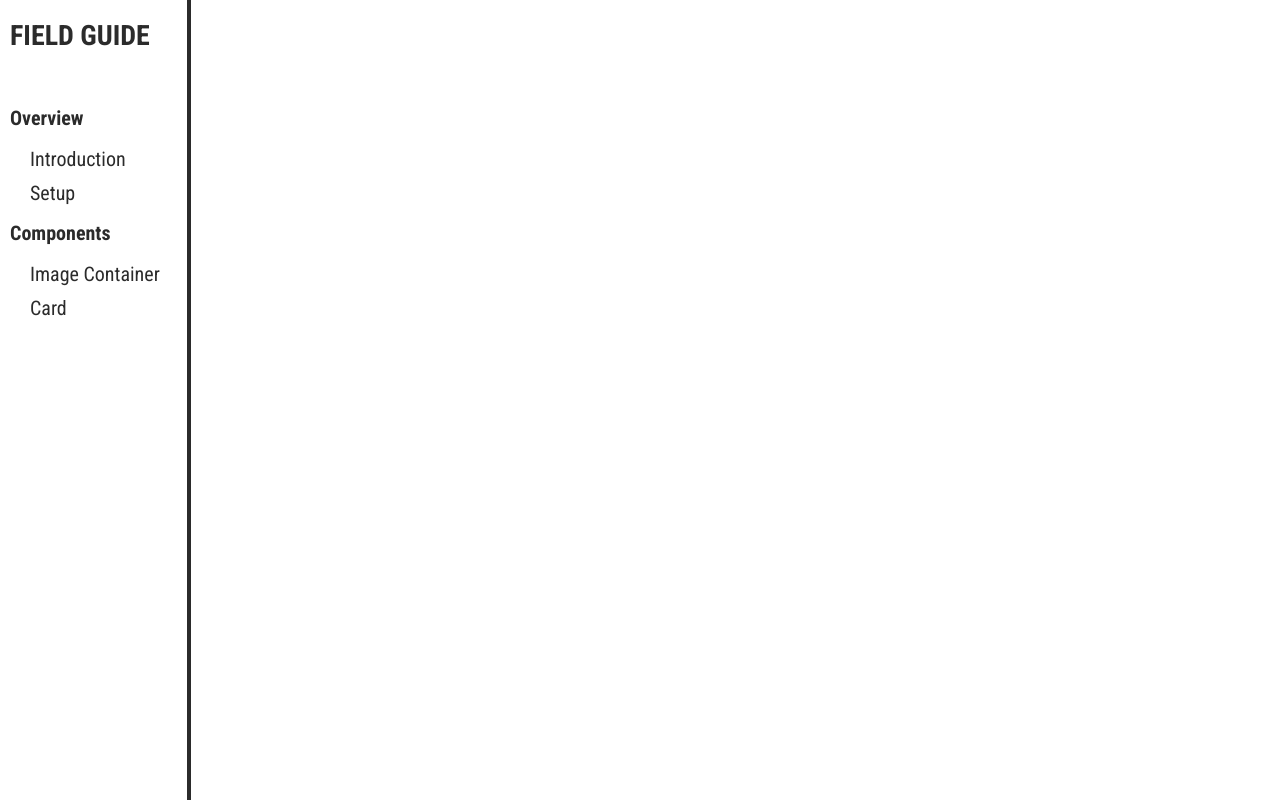
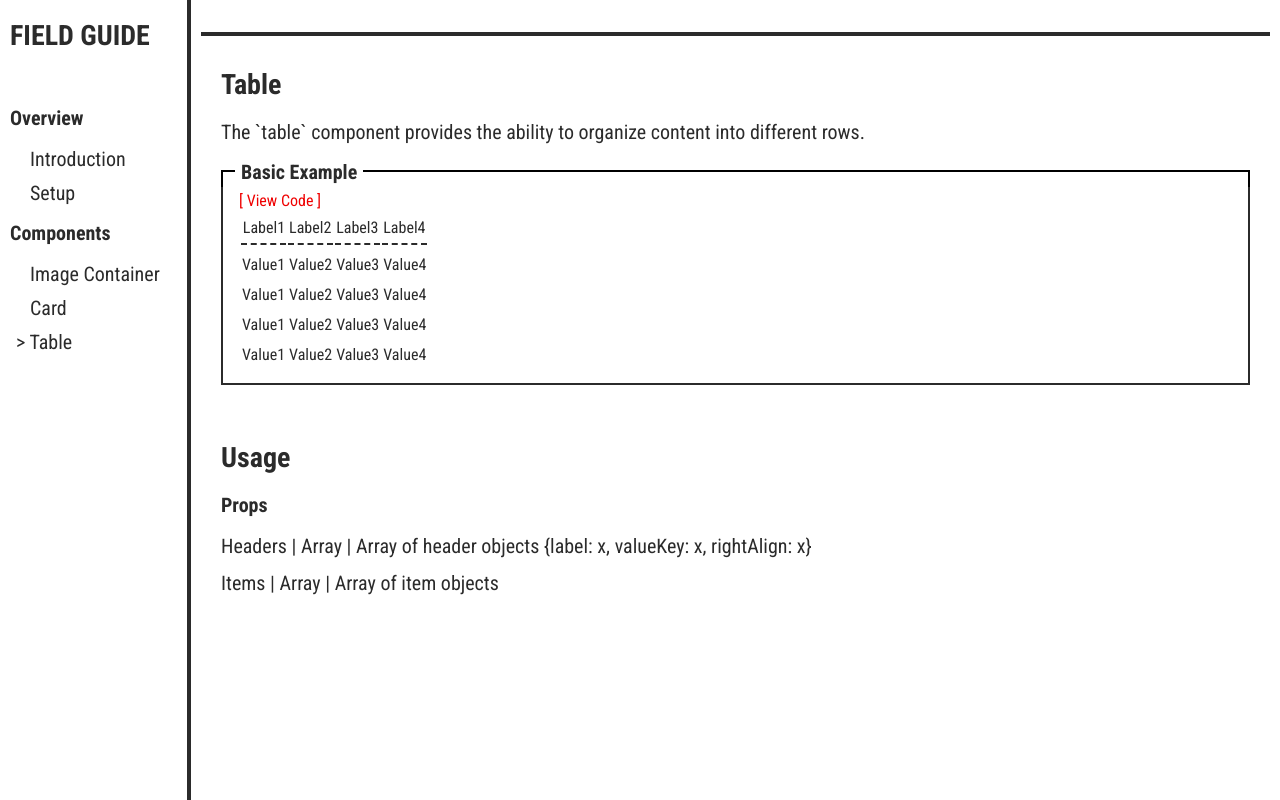
Before and after one commit to logan-laughery/field-guide-ui, a Vue app: page /#/Table in a window 1280 px wide. Built offline with nearby package versions, Linux system fonts and the light colour scheme; what vue-highlightjs would draw is missing.

Commit message:
Add new table component

```diff
--- a/src/App.vue
+++ b/src/App.vue
@@ -66,6 +66,10 @@ export default {
         to: '/Card',
         label: 'Card',
       },
+      {
+        to: '/Table',
+        label: 'Table',
+      },
     ],
     overviewLinks: [
       {
--- /dev/null
+++ b/src/components/Table.vue
@@ -0,0 +1,67 @@
+<template>
+  <div class="table-container">
+    <table>
+      <thead>
+        <tr>
+          <th
+            v-for="(header, index) in headers"
+            :key="index"
+            :style="{ textAlign: header.rightAlign ? 'right' : 'initial'  }"
+          >
+            {{ header.label }}
+          </th>
+        </tr>
+      </thead>
+      <tbody>
+        <tr v-for="(row, rowIndex) in items" :key="'row' + rowIndex">
+          <td
+            v-for="(col, colIndex) in Object.keys(row).length"
+            :key="'col' + colIndex"
+            :style="{ textAlign: headers[colIndex].rightAlign ? 'right' : 'initial'  }"
+          >
+            {{ row[headers[colIndex].valueKey] }}
+          </td>
+        </tr>
+      </tbody>
+    </table>
+  </div>
+</template>
+
+<script>
+import 'highlight.js/styles/default.css';
+
+export default {
+  name: 'Table',
+  props: {
+    items: {
+      type: Array,
+      required: true,
+      default: () => [],
+    },
+    headers: {
+      type: Array,
+      required: true,
+      default: () => [],
+      validator: (headers) => {
+        const requiredKeys = ['label', 'valueKey', 'rightAlign'];
+        return headers.every(
+          (header) => requiredKeys.every(
+            (key) => Object.prototype.hasOwnProperty.call(header, key),
+          ),
+        );
+      },
+    },
+  },
+};
+</script>
+
+<style scoped>
+.table-container th {
+  font-weight: normal;
+  border-bottom: 2px dashed;
+  padding-bottom: .35em;
+}
+.table-container td {
+  padding-top: .5em;
+}
+</style>
--- a/src/components/index.js
+++ b/src/components/index.js
@@ -10,6 +10,7 @@ import Divider from './Divider.vue';
 import ImageContainer from './ImageContainer.vue';
 import CodeContent from './Code.vue';
 import Card from './Card.vue';
+import Table from './Table.vue';
 
 require('typeface-roboto-condensed');
 
@@ -25,6 +26,7 @@ const Components = {
   ImageContainer,
   CodeContent,
   Card,
+  Table,
 };
 
 Object.keys(Components).forEach((name) => {
--- /dev/null
+++ b/src/docs/TableDocs.vue
@@ -0,0 +1,108 @@
+<template>
+  <div>
+    <divider/>
+
+    <header-large>
+      Table
+    </header-large>
+
+    <text-large>
+      The `table` component provides the ability to organize
+      content into different rows.
+    </text-large>
+
+    <code-example title="Basic Example" :code="basicExample">
+      <template v-slot:example>
+        <Table
+          :items="items"
+          :headers="headers"
+        />
+      </template>
+    </code-example>
+
+    <br/>
+    <br/>
+
+    <usage :props="props" :slots="slots"/>
+
+  </div>
+</template>
+
+<script>
+// eslint-disable-next-line no-useless-escape
+const basicExample = '<template>\n  <Table\n    :items=\"items\"\n    :headers=\"headers\"\n  \/>\n<\/template>\n\n<script>\nexport default {\n  name: \'TableExample\',\n  data: () => ({\n    headers: [\n      {\n        label: \'Label1\',\n        valueKey: \'Value1\',\n        rightAlign: false,\n      },\n      {\n        label: \'Label2\',\n        valueKey: \'Value2\',\n        rightAlign: false,\n      },\n      {\n        label: \'Label3\',\n        valueKey: \'Value3\',\n        rightAlign: false,\n      },\n      {\n        label: \'Label4\',\n        valueKey: \'Value4\',\n        rightAlign: false,\n      },\n    ],\n    items: [\n      {\n        Value1: \'Value1\',\n        Value2: \'Value2\',\n        Value3: \'Value3\',\n        Value4: \'Value4\',\n      },\n      {\n        Value1: \'Value1\',\n        Value2: \'Value2\',\n        Value3: \'Value3\',\n        Value4: \'Value4\',\n      },\n      {\n        Value1: \'Value1\',\n        Value2: \'Value2\',\n        Value3: \'Value3\',\n        Value4: \'Value4\',\n      },\n      {\n        Value1: \'Value1\',\n        Value2: \'Value2\',\n        Value3: \'Value3\',\n        Value4: \'Value4\',\n      },\n    ],\n  }),\n};\n<\/script>';
+
+export default {
+  name: 'TableDocs',
+  data: () => ({
+    headers: [
+      {
+        label: 'Label1',
+        valueKey: 'Value1',
+        rightAlign: true,
+      },
+      {
+        label: 'Label2',
+        valueKey: 'Value2',
+        rightAlign: false,
+      },
+      {
+        label: 'Label3',
+        valueKey: 'Value3',
+        rightAlign: false,
+      },
+      {
+        label: 'Label4',
+        valueKey: 'Value4',
+        rightAlign: false,
+      },
+    ],
+    items: [
+      {
+        Value1: 'Value1',
+        Value2: 'Value2',
+        Value3: 'Value3',
+        Value4: 'Value4',
+      },
+      {
+        Value1: 'Value1',
+        Value2: 'Value2',
+        Value3: 'Value3',
+        Value4: 'Value4',
+      },
+      {
+        Value1: 'Value1',
+        Value2: 'Value2',
+        Value3: 'Value3',
+        Value4: 'Value4',
+      },
+      {
+        Value1: 'Value1',
+        Value2: 'Value2',
+        Value3: 'Value3',
+        Value4: 'Value4',
+      },
+    ],
+    props: [
+      {
+        name: 'Headers',
+        type: 'Array',
+        description: 'Array of header objects {label: x, valueKey: x, rightAlign: x}',
+      },
+      {
+        name: 'Items',
+        type: 'Array',
+        description: 'Array of item objects',
+      },
+    ],
+    slots: [],
+    basicExample,
+  }),
+};
+</script>
+
+<style scoped>
+.divider {
+  margin: 32px 0px;
+}
+</style>
--- a/src/router/index.js
+++ b/src/router/index.js
@@ -3,6 +3,7 @@ import Router from 'vue-router';
 import LandingPage from '../docs/LandingPage.vue';
 import ImageContainerDocs from '../docs/ImageContainerDocs.vue';
 import CardDocs from '../docs/CardDocs.vue';
+import TableDocs from '../docs/TableDocs.vue';
 
 Vue.use(Router);
 
@@ -28,5 +29,10 @@ export default new Router({
       name: 'Card',
       component: CardDocs,
     },
+    {
+      path: '/Table',
+      name: 'Table',
+      component: TableDocs,
+    },
   ],
 });
```
